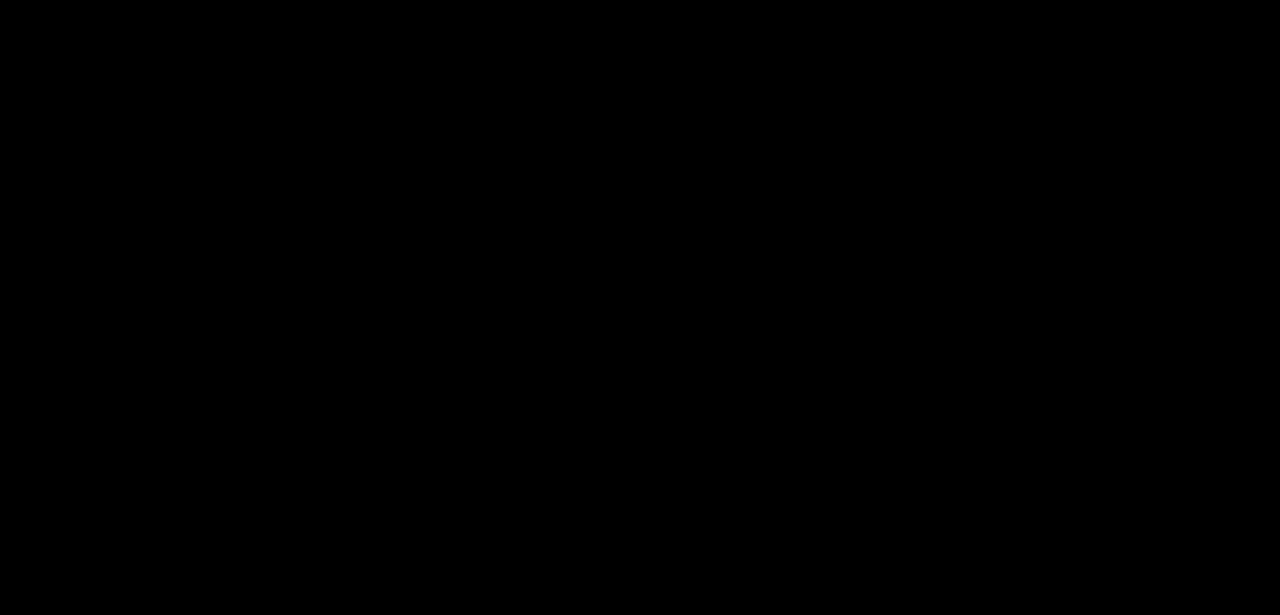
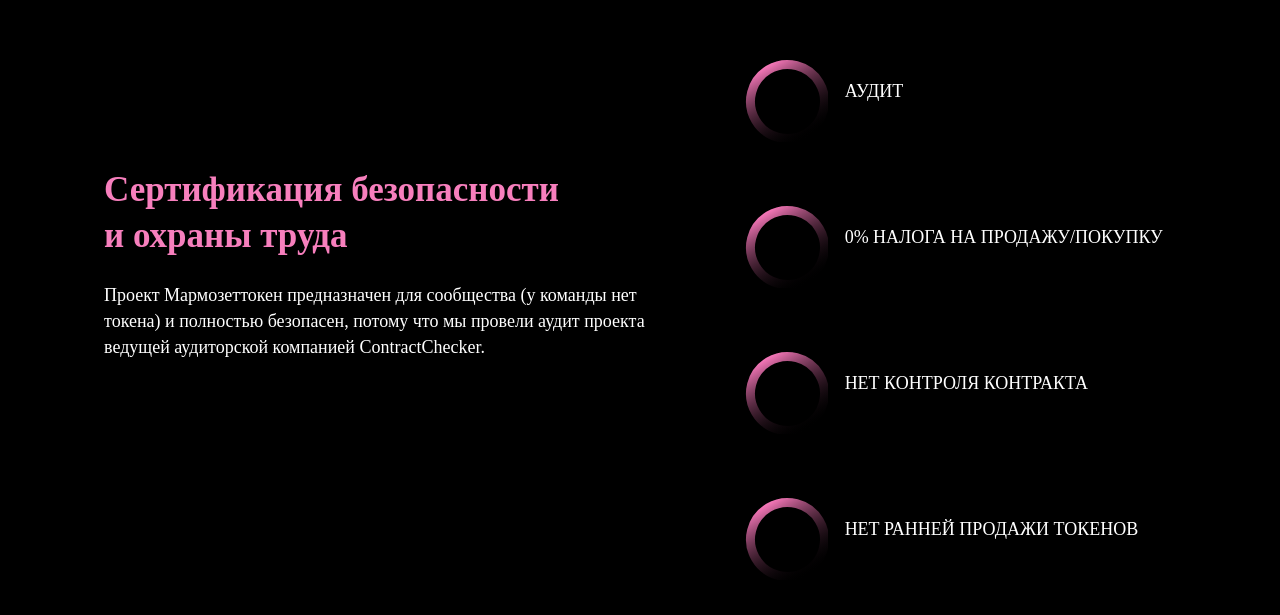
Before and after one commit to AdiletArykbaev/nft-lot-frontend, a React (Create React App) app: page / in a window 1280 px wide. Shown: the part 3257-3872 px from the top of the page. Before the commit the page ends 3100 px from the top, so only its background shows below. Built offline with nearby package versions, Linux system fonts and the light colour scheme.

Commit message:
creating about token part

```diff
--- /dev/null
+++ b/src/Components/Organism/AboutToken/AboutToken.jsx
@@ -0,0 +1,33 @@
+import React from "react";
+import styles from "./styles.module.scss";
+
+const AboutToken = () => {
+  return (
+    <div className="wrapper">
+      <div className={styles.wrapper}>
+        <div className={styles.fisrtPart}>
+          <h1 className={styles.title}>
+            Сертификация безопасности <br /> и охраны труда
+          </h1>
+          <p className={styles.text}>
+            Проект Мармозеттокен предназначен для сообщества (у команды нет{" "}
+            <br />
+            токена) и полностью безопасен, потому что мы провели аудит проекта{" "}
+            <br />
+            ведущей аудиторской компанией ContractChecker. <br />
+          </p>
+        </div>
+        <div className={styles.secondPart}>
+          <ul className={styles.list}>
+            <li className={styles.item}>АУДИТ</li>
+            <li className={styles.item}>0% НАЛОГА НА ПРОДАЖУ/ПОКУПКУ</li>
+            <li className={styles.item}>НЕТ КОНТРОЛЯ КОНТРАКТА</li>
+            <li className={styles.item}> НЕТ РАННЕЙ ПРОДАЖИ ТОКЕНОВ</li>
+          </ul>
+        </div>
+      </div>
+    </div>
+  );
+};
+
+export default AboutToken;
--- /dev/null
+++ b/src/Components/Organism/AboutToken/styles.module.scss
@@ -0,0 +1,52 @@
+.wrapper {
+  margin-top: 160px;
+  display: flex;
+  padding: 0 40px;
+}
+.title {
+  font-family: "Evolventa";
+  font-style: normal;
+  font-weight: 700;
+  font-size: 35px;
+  line-height: 133%;
+  color: #f77fbd;
+}
+.text {
+  font-family: "Evolventa";
+  font-style: normal;
+  font-weight: 400;
+  font-size: 18px;
+  line-height: 144%;
+  /* or 26px */
+
+  font-feature-settings: "pnum" on, "lnum" on;
+
+  color: #ffffff;
+}
+.item {
+  padding: 60px 0;
+  list-style: none;
+  font-family: "Evolventa";
+  font-style: normal;
+  font-weight: 400;
+  font-size: 18px;
+  line-height: 144%;
+  /* identical to box height, or 26px */
+
+  font-feature-settings: "pnum" on, "lnum" on;
+
+  color: #ffffff;
+  margin-left: 160px;
+  &::before {
+    content: "";
+    position: absolute;
+    width: 83px;
+    height: 83px;
+    background-image: url("../../../assets/icons/before.svg");
+    margin-left: -100px;
+    margin-top: -20px;
+  }
+}
+.fisrtPart {
+  padding: 140px 0;
+}
--- a/src/Pages/MainPage/index.jsx
+++ b/src/Pages/MainPage/index.jsx
@@ -2,12 +2,14 @@ import React from "react";
 import Intro from "../../Components/Organism/Intro/Intro";
 import AboutUs from "../../Components/Organism/AboutUs";
 import Token from "../../Components/Organism/Token";
+import AboutToken from "../../Components/Organism/AboutToken/AboutToken";
 const Main = () => {
   return (
     <div className="main">
       <Intro />
       <AboutUs />
       <Token />
+      <AboutToken />
     </div>
   );
 };
```
Also changed, not shown: src/Components/Organism/Info/Info.jsx (deleted, +0 -7 lines), src/assets/icons/before.svg (added).
